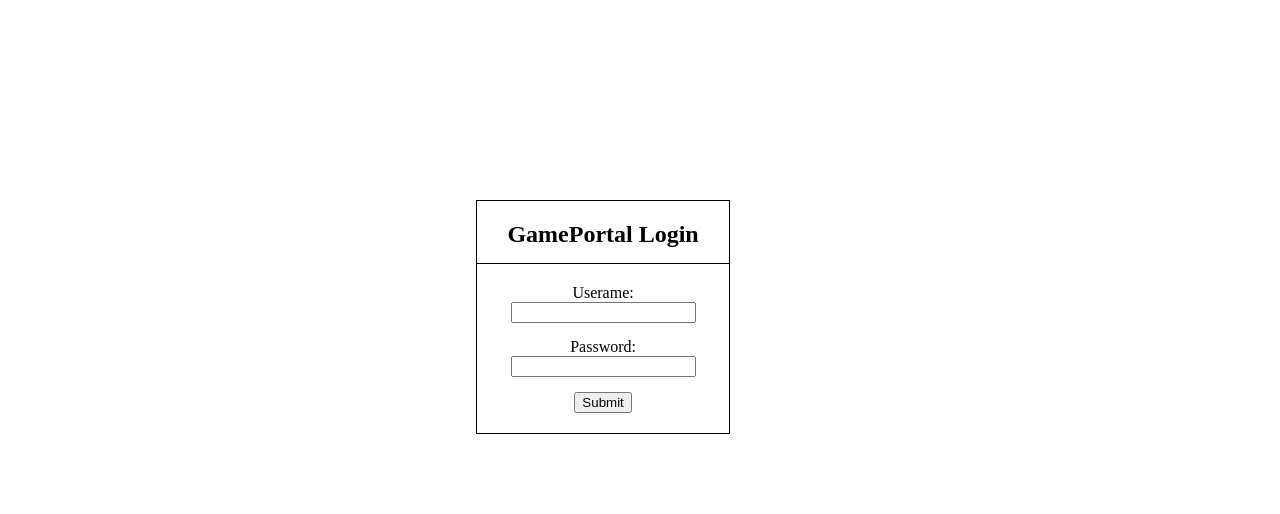
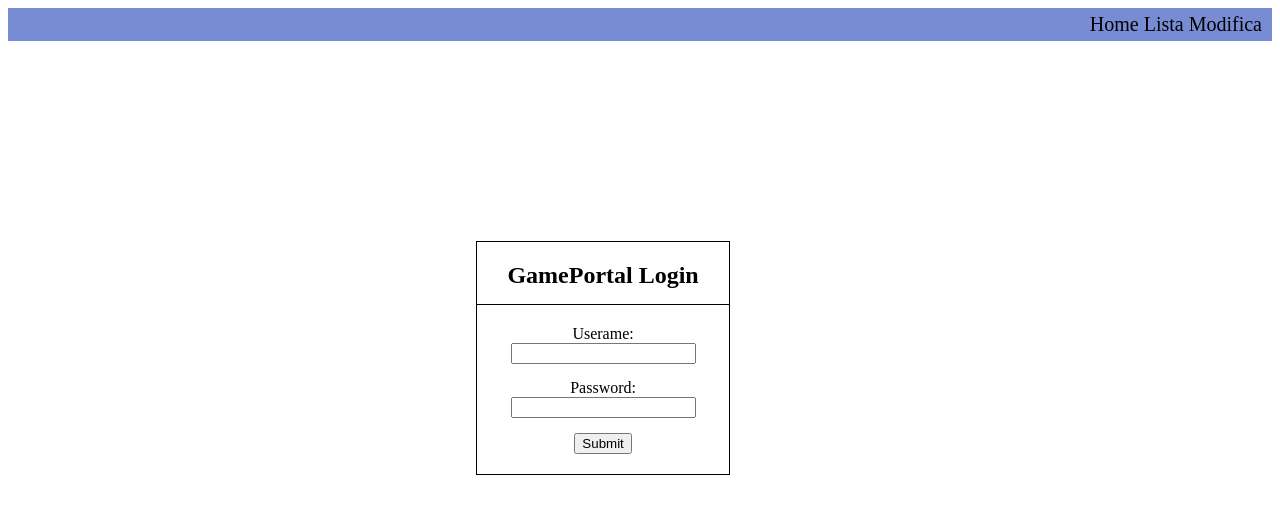
Before and after one commit to Kawa97/GamePortal, an Angular app: page /login in a window 1280 px wide. Shown: the top 514 px of the page. Built offline with nearby package versions, Linux system fonts and the light colour scheme.

Commit message:
header per routerlinkare

```diff
--- a/src/app/app.component.html
+++ b/src/app/app.component.html
@@ -1 +1,2 @@
+<app-header></app-header>
 <router-outlet></router-outlet>
--- a/src/app/app.module.ts
+++ b/src/app/app.module.ts
@@ -5,12 +5,14 @@ import { FormsModule } from '@angular/forms'
 import { AppComponent } from './app.component';
 import { LoginComponent } from './components/login/login.component';
 import { DemoRouterModule } from './Router/router/router.module';
+import { HeaderComponent } from './Components/header/header.component';
 
 
 @NgModule({
   declarations: [
     AppComponent,
-    LoginComponent
+    LoginComponent,
+    HeaderComponent
   ],
   imports: [
 
--- /dev/null
+++ b/src/app/components/header/header.component.css
@@ -0,0 +1,26 @@
+.header {
+    width: 100%;
+    background: rgb(119, 140, 211);
+    text-align: right;
+    padding: 5px;
+    box-sizing: border-box;
+    font-size: 20px;
+}
+
+.header>div {
+    display: inline-block;
+    color: white;
+    font-weight: bold;
+    cursor: pointer;
+    margin: 0 5px;
+}
+
+.active{
+    font-size:25px;
+    color:blue;
+}
+.header>nav>a{
+    -webkit-text-fill-color: black;
+    text-decoration: none;
+    padding-right: 5px;
+}
--- /dev/null
+++ b/src/app/components/header/header.component.html
@@ -0,0 +1,10 @@
+<div class="header">
+    <a style="float:left">{{name}}</a>
+    <nav>
+        <a routerLink="/home" routerLinkActive="active">Home</a>
+
+        <a routerLink="/list" routerLinkActive="active">Lista</a>
+
+        <a routerLink="/modify" routerLinkActive="active">Modifica</a>
+      </nav>
+</div>
--- /dev/null
+++ b/src/app/components/header/header.component.ts
@@ -0,0 +1,15 @@
+import { Component, OnInit } from '@angular/core';
+
+@Component({
+  selector: 'app-header',
+  templateUrl: './header.component.html',
+  styleUrls: ['./header.component.css']
+})
+export class HeaderComponent implements OnInit {
+
+  constructor() { }
+
+  ngOnInit() {
+  }
+
+}
```
Also changed, not shown: src/app/Router/router/router.module.ts (+11 -1 lines), 1 other file (tests, documents, lock files or other folders).
